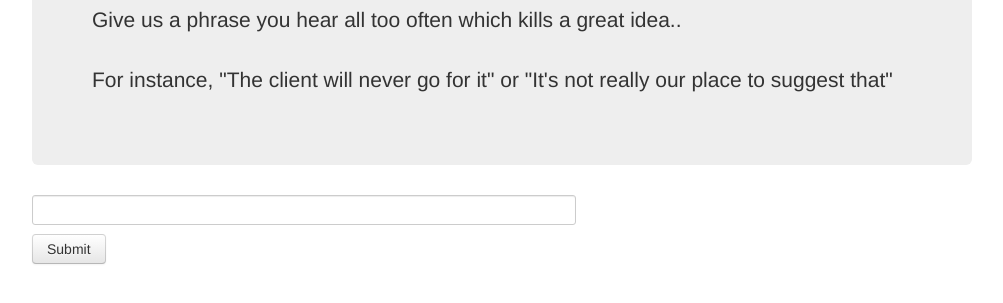
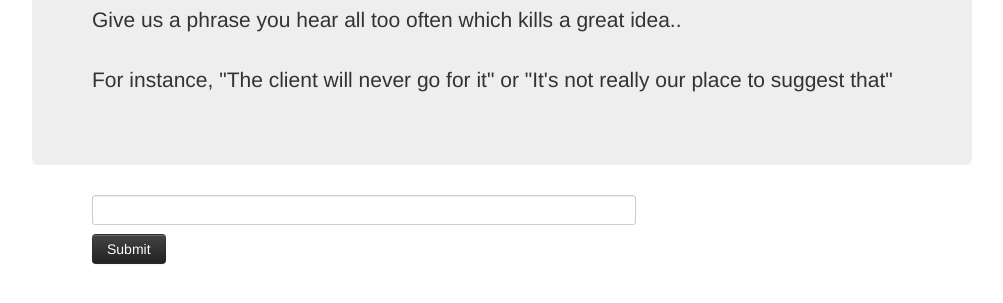
Before and after one commit to thinkplaymake/naysay.craftbycarat.com, a plain HTML site: page index.html in a window 1280 px wide. Shown: the part 155-458 px from the top of the page, without its empty margins (138-1141 px from the left). Drawn offline with nearby package versions, Linux system fonts and the light colour scheme.

Commit message:
tiny interface tweaks

```diff
--- a/index.html
+++ b/index.html
@@ -5,7 +5,7 @@
 		<link href="css/bootstrap.min.css" rel="stylesheet">
 		<style>
 			.hero-unit p { margin-top: 30px; font-size: 150%; }
-			h2 { margin-left: 60px; }
+			.theform { padding-left: 60px; }
 		</style>
 	</head>
 	<body>
@@ -26,7 +26,7 @@
 
 				<form action="do.php">
 					<input type="text" name="reason" class="input-xxlarge" />
-					<button type="submit" class="btn" style="display:block;">Submit</button>
+					<button type="submit" class="btn btn-inverse" style="display:block;">Submit</button>
 				</form>
 			</div>
 		</div>
```
